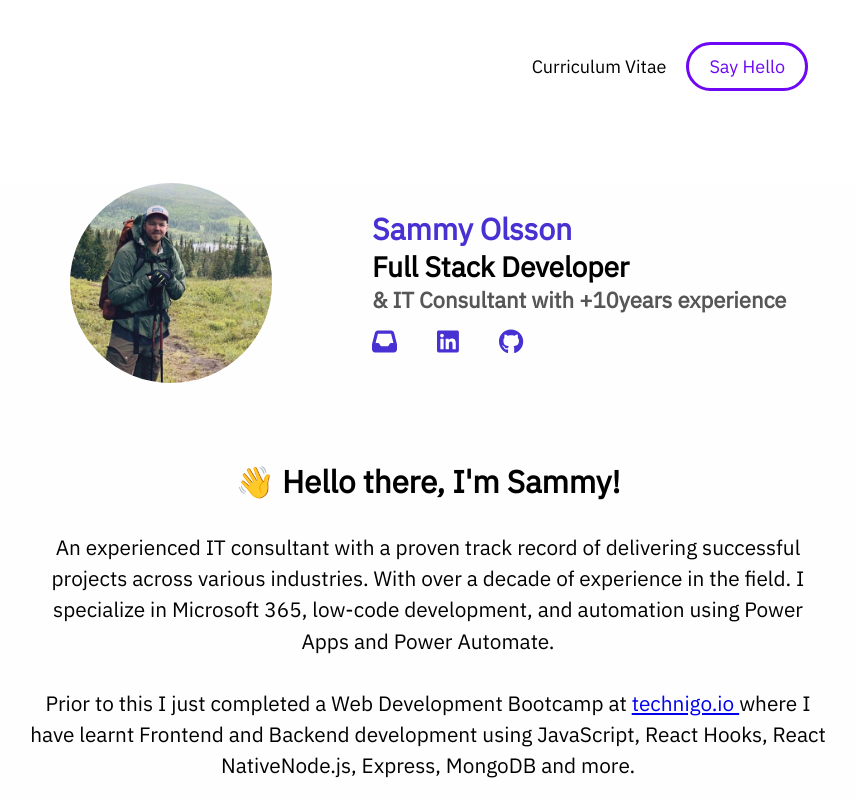
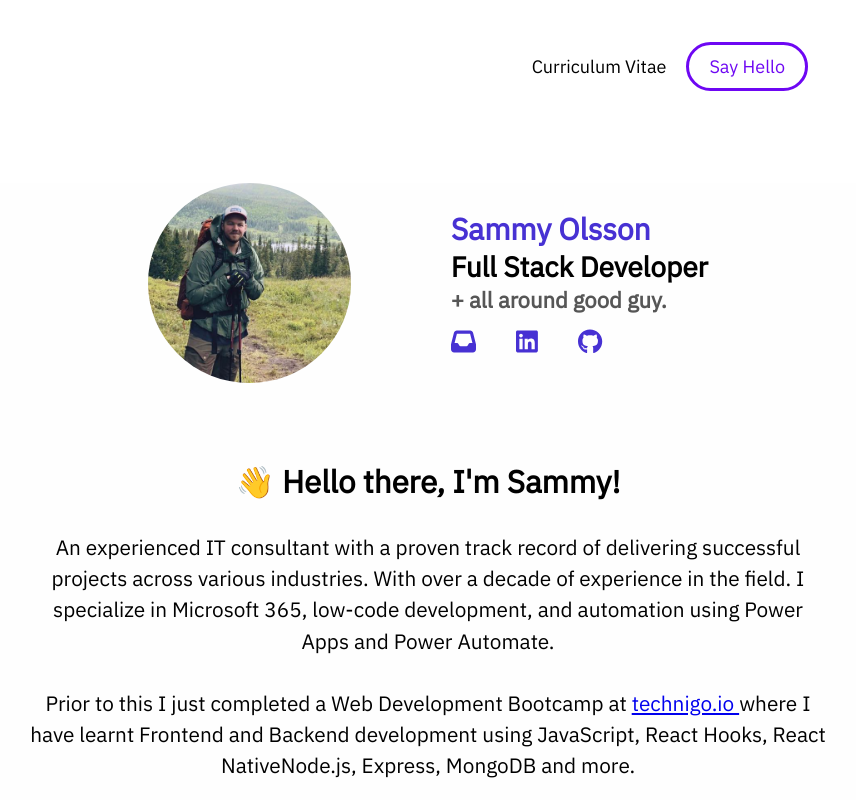
Before and after one commit to sammyolsson/portfolio, a React (Create React App) app: page / in a window 1280 px wide. Shown: the top 800 px of the page, without its empty margins (212-1068 px from the left). Built offline with nearby package versions, Linux system fonts and the light colour scheme.

Commit message:
Extra info

```diff
--- a/src/components/Footer.js
+++ b/src/components/Footer.js
@@ -22,7 +22,7 @@ export const Footer = () => {
         <TitleText>
           <NameStyling>Sammy Olsson</NameStyling>
           <JobTitleStyling>Full Stack Developer</JobTitleStyling>
-          <ExtraInfo> & IT Consultant with +10years experience</ExtraInfo>
+          <ExtraInfo>+ all around good guy.</ExtraInfo>
           <SocialMediaIcons>
             <SocialIcon href="mailto:sammyolsson@gmail.com.com" target="_blank">
               <FontAwesomeIcon icon={faInbox} />
@@ -134,7 +134,7 @@ const JobTitleStyling = styled.h3`
 const ExtraInfo = styled.h4`
   color: #565656;
   font-weight: 600;
-  font-size: 16px;
+  font-size: 22px;
   margin: 0;
 `
 const SocialMediaIcons = styled.div`
--- a/src/components/Intro.js
+++ b/src/components/Intro.js
@@ -20,7 +20,7 @@ export const Intro = () => {
         <TitleText>
           <NameStyling>Sammy Olsson</NameStyling>
           <JobTitleStyling>Full Stack Developer </JobTitleStyling>
-          <ExtraInfo> & IT Consultant with +10years experience</ExtraInfo>
+          <ExtraInfo> + all around good guy.</ExtraInfo>
           <SocialMediaIcons>
             <SocialIcon href="mailto:sammyolsson@gmail.com.com" target="_blank">
               <FontAwesomeIcon icon={faInbox} />
```
